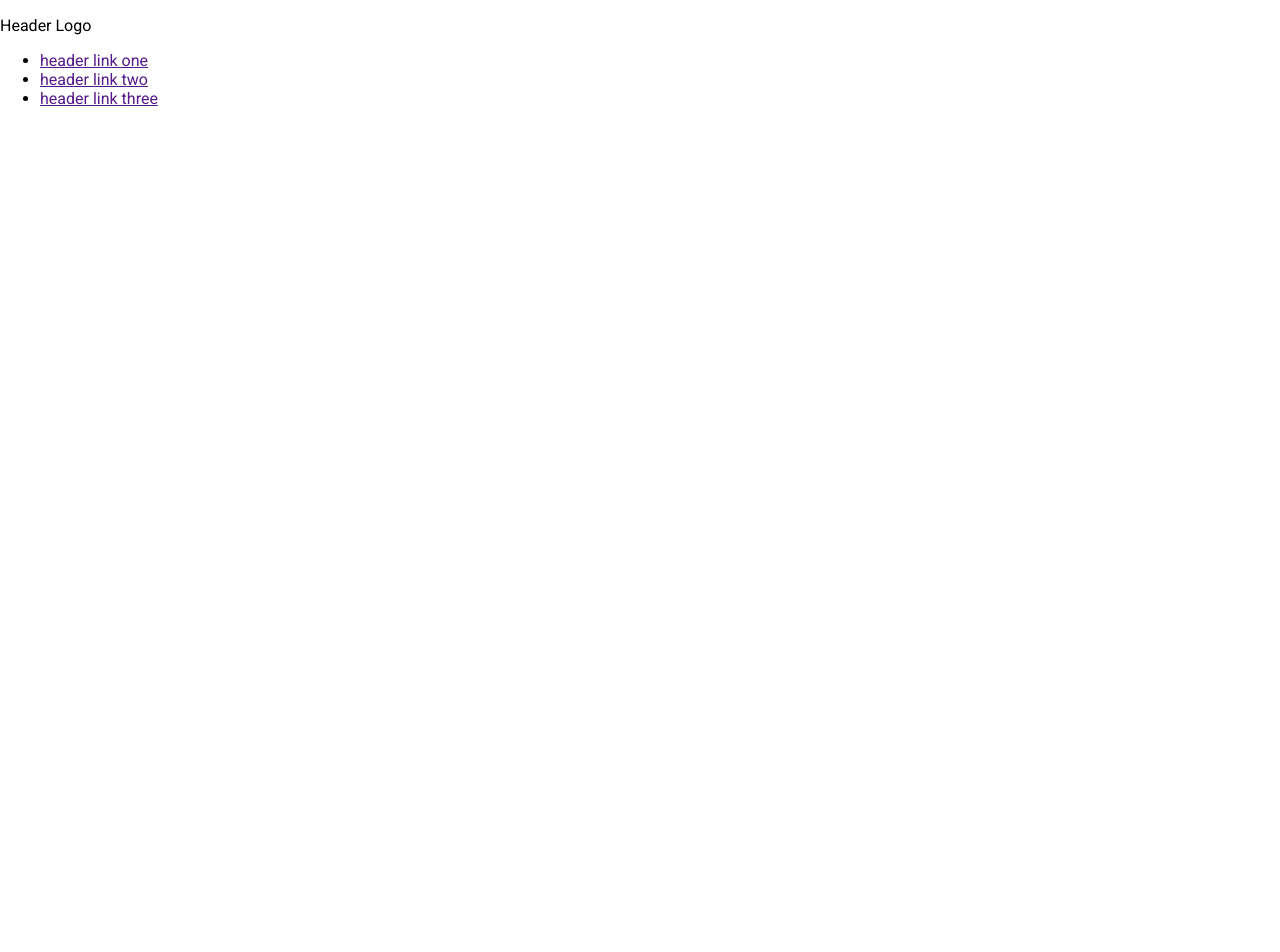
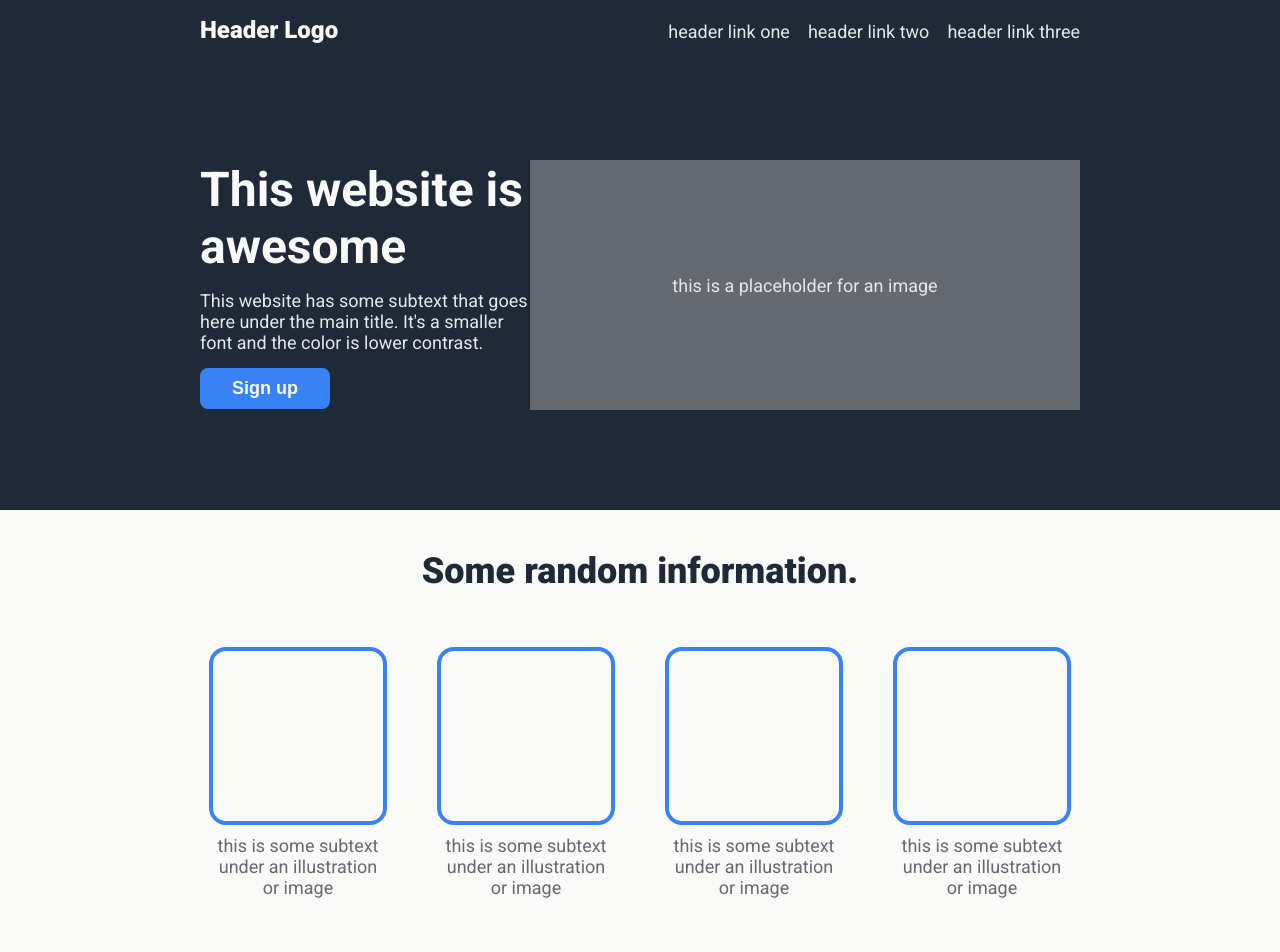
Before and after one commit to s-bosse/Top-Landing-Page, a plain HTML site: page index.html in a window 1280 px wide. Shown: the top 952 px of the page. Before the commit the page ends 800 px from the top, so only its background shows below. Drawn offline with Linux system fonts and the light colour scheme.

Commit message:
Edit index.html

```diff
--- a/index.html
+++ b/index.html
@@ -15,6 +15,7 @@
             <div class="left-bar">
                 <p>Header Logo</p>
             </div>
+
             <div class="right-bar">
                 <ul>
                     <li><a href="">header link one</a></li>
@@ -24,5 +25,67 @@
             </div>
         </div>
     </header>
+
+    <div class="hero">
+        <div class="left-hero">
+            <h1>This website is awesome</h1>
+            <p class="hero-subtext">This website has some subtext that goes here under the main title. It's a smaller font and the color is lower contrast.</p>
+            <button id="one">Sign up</button>
+        </div>
+
+        <div class="right-hero">
+            <div class="placeholder">
+                <p id="placeholder">this is a placeholder for an image</p>
+            </div>
+        </div>
+    </div>
+
+    <div class="info">
+        <h2>Some random information.</h2>
+        <div class="pics-container">
+            <div class="pics">
+                <div class="pic"></div>
+                <p class="info-subtext">this is some subtext under an illustration or image</p>
+            </div>
+            <div class="pics">
+                <div class="pic"></div>
+                <p class="info-subtext">this is some subtext under an illustration or image</p>
+            </div>
+            <div class="pics">
+                <div class="pic"></div>
+                <p class="info-subtext">this is some subtext under an illustration or image</p>
+            </div>
+            <div class="pics">
+                <div class="pic"></div>
+                <p class="info-subtext">this is some subtext under an illustration or image</p>
+            </div>
+        </div>
+    </div>
+
+    <div class="quote">
+       <div class="quote-container">
+           <div class="quote-text">
+              <i>This is an inspiring quote, or a testimonial from a customer. Maybe it's just filling up space, or mabe people will acutally read it. Who knows? All I know is that it looks nice.</i>
+           </div>
+
+          <div class="signature">
+              <p class="thor">-Thor, God of Thunder</p>
+          </div>
+       </div>
+    </div>
+
+    <div class="action">
+        <div class="action-container">
+            <div class="left-action">
+                <h3>Call to ation! It's time!</h3>
+                <p class="action-text">Sign up for our product by clicking that button right over there!</p>
+            </div>
+
+            <div class="right-action">
+                <button id="two">Sign up</button>
+            </div>
+        </div>
+    </div>
+
 </body>
 </html>
--- a/style.css
+++ b/style.css
@@ -1,5 +1,237 @@
 @import url('https://fonts.googleapis.com/css2?family=Roboto:wght@300;400;500;700;900&display=swap');
+
+* {
+   margin: 0;
+   padding: 0;
+ }
 
 body {
    font-family: 'Roboto', sans-serif;
 }
+
+header {
+   background-color: #1f2937;
+   padding: 16px 200px;
+}
+
+.bar {
+   display: flex;
+   justify-content: space-between;
+   align-items: baseline;
+}
+
+.left-bar {
+   color: #f9faf8;
+   font-size: 24px;
+   font-weight: 900;
+}
+
+.right-bar {
+   font-size: 18px;
+   color: #e5e7eb;
+}
+
+ul {
+   list-style-type: none;
+   display: flex;
+   gap: 18px;
+}
+
+a:link {
+   text-decoration: none;
+}
+
+a:visited {
+   text-decoration: none;
+   color: #e5e7eb;
+}
+
+a:hover {
+   text-decoration: none;
+   color: #3882f6;
+}
+
+a:active {
+   text-decoration: none;
+   color: #3882f6;
+}
+
+.hero {
+   background-color: #1f2937;
+   display: flex;
+   justify-content: space-between;
+   align-items: center;
+   padding: 100px 200px;
+}
+
+.left-hero {
+   display: flex;
+   flex-direction: column;
+   justify-content: center;
+   align-items: flex-start;
+   gap: 15px;
+   width: 450px;
+}
+
+h1 {
+   color: #f9faf8;
+   font-size: 48px;
+   font-weight: bold;
+}
+.hero-subtext {
+   color: #e5e7eb;
+   font-size: 18px;
+}
+
+button {
+   background-color: #3882f6;
+   color: #f9faf8;
+   font-size: 18px;
+   font-weight: bold;
+   border: none;
+   border-radius: 8px;
+   padding: 10px 32px;
+   text-align: center
+}
+
+button:hover {
+   background-color: #006ada;
+}
+
+.right-hero {
+   display: flex;
+   justify-content: center;
+   align-items: center;
+}
+
+.placeholder {
+   background-color: #656971;
+   color: #e5e7eb;
+   font-size: 18px;
+   display: flex;
+   justify-content: center;
+   align-items: center;
+   flex-shrink: 0;
+   width: 550px;
+   height: 250px;
+}
+
+.info {
+   padding: 40px 300px;
+   padding-bottom: 110px;
+   background-color: #f9faf8;
+   display: flex;
+   flex-direction: column;
+   align-items: center;
+}
+
+h2 {
+   color: #1f2937;
+   font-size: 36px;
+   font-weight: 900;
+   text-align: center;
+   padding-bottom: 40px;
+}
+
+.pics-container {
+   display: flex;
+   justify-content: center;
+   align-items: center;
+   font-size: 18px;
+   color: #656971;
+}
+
+.pics {
+   display: flex;
+   flex-direction: column;
+   justify-content: center;
+   align-items: center;
+   text-align: center;
+   max-width: 210px;
+   gap: 10px;
+   padding: 15px 25px;
+}
+
+.pic {
+   border: 4px solid #3882f6;
+   border-radius: 17px;
+   width: 170px;
+   height: 170px;
+}
+
+.quote {
+   background-color: #e5e7eb;
+   padding-left: 350px;
+   padding-right: 350px;
+   padding-top: 115px;
+   padding-bottom: 100px;
+}
+
+.quote-container {
+   display: flex;
+   flex-direction: column;
+   justify-content: center;
+   align-self: flex-start;
+}
+
+.quote-text {
+   color: #1f2937;
+   font-size: 36px;
+   font-weight: 100;
+   display: flex;
+}
+
+.signature {
+   color: #1f2937;
+   font-size: 24px;
+   font-weight: 900;
+   display: flex;
+   justify-content: flex-end;
+   align-items: center;
+   margin-left: 40px;
+   margin-right: 40px;
+   margin-top: 20px;
+}
+
+.action {
+  background-color: #f9faf8;
+  display: flex;
+  justify-content: center;
+  align-items: center;
+}
+
+.action-container {
+   background-color: #3882f6;
+   margin: 115px 250px;
+   padding: 50px 100px;
+   color: #e5e7eb;
+   display: flex;
+   justify-content: space-between;
+   align-items: center;
+   gap: 80px;
+   border-radius: 12px;
+}
+
+.left-action {
+   font-size: 18px;
+   display: flex;
+   flex-direction: column;
+   justify-content: center;
+   align-items: flex-start;
+}
+
+h3 {
+   color: #f9faf8;
+   font-size: 24px;
+   font-weight: 700;
+}
+
+#two {
+   border: 2px solid #f9faf8;
+}
+
+.right-action {
+   display: flex;
+   justify-content: center;
+   align-items: center;
+}
```
